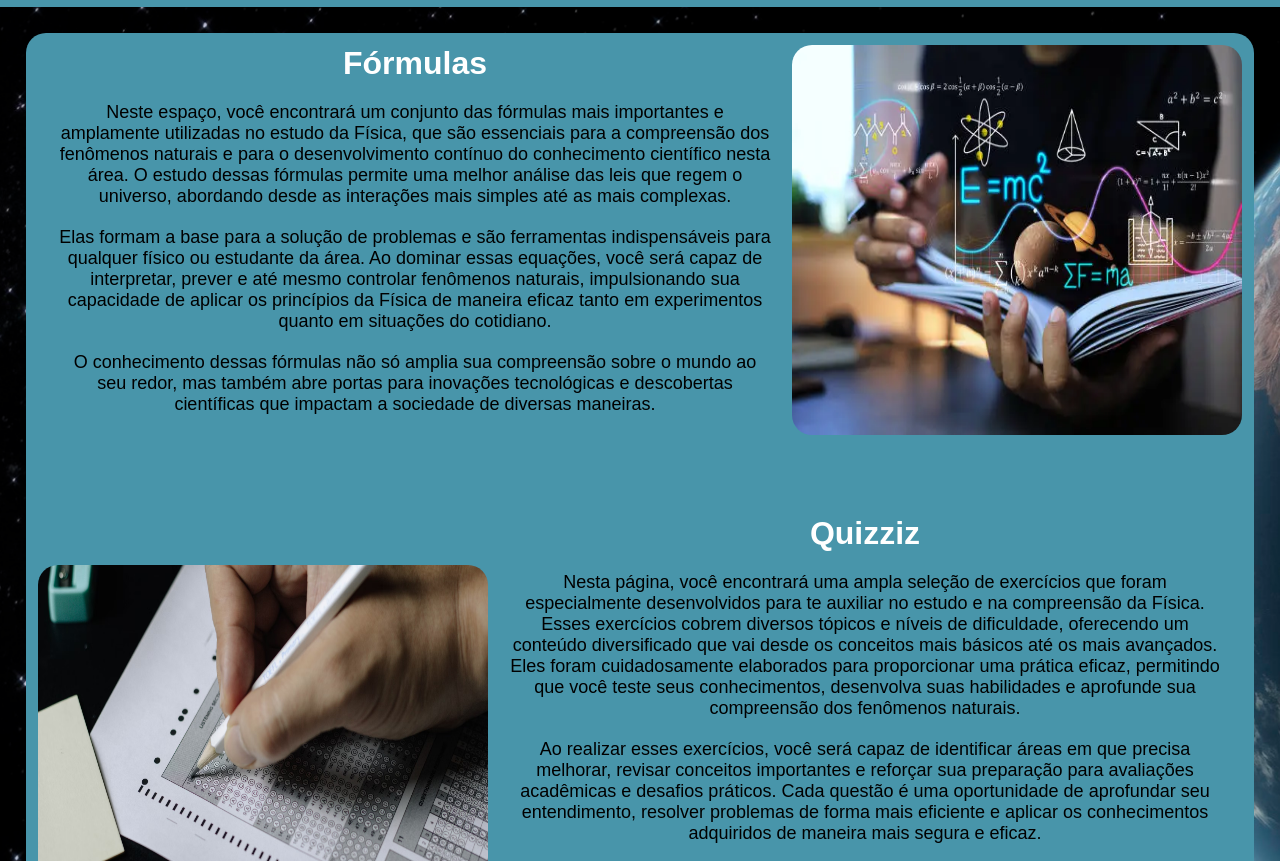
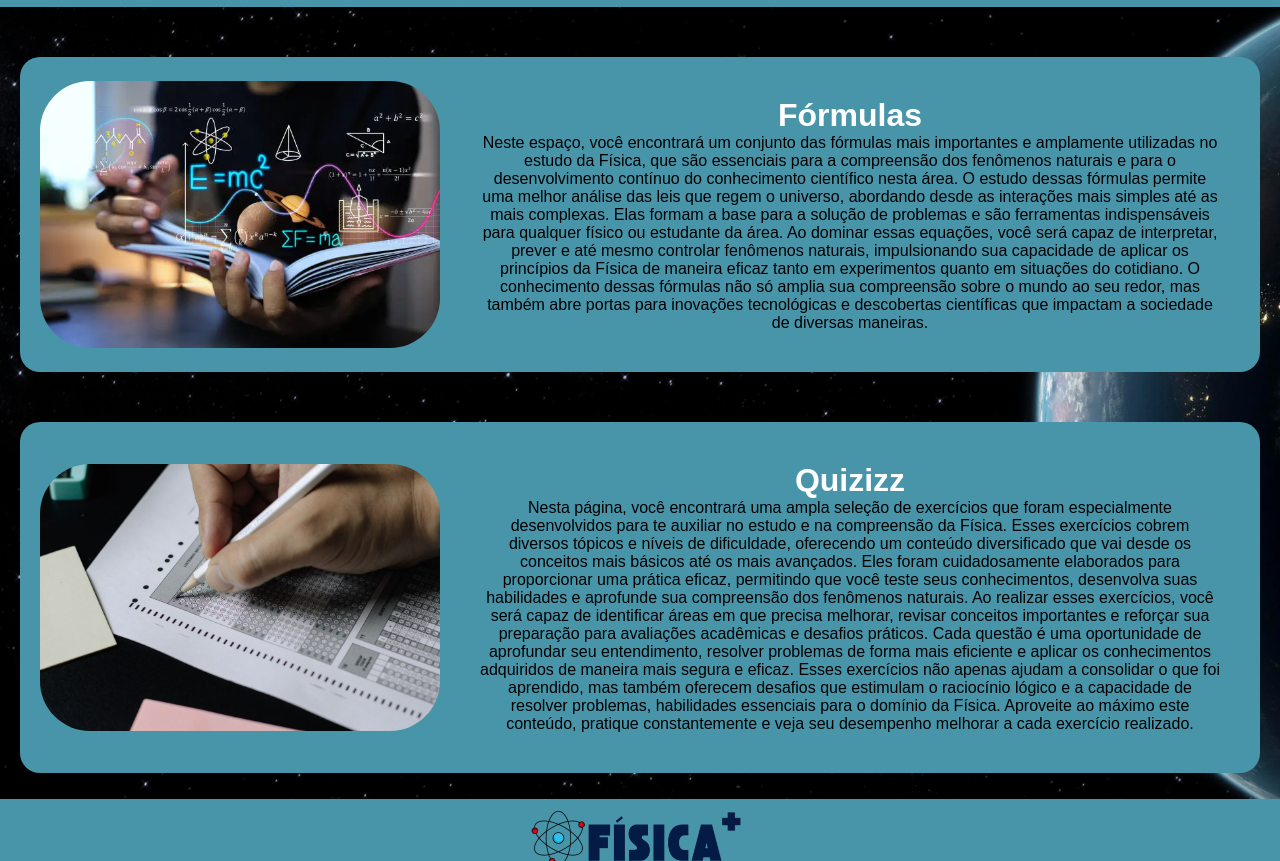
Before and after one commit to PedroRuths/F-sca-, a plain HTML site: page index.html in a window 1280 px wide. Shown: the part 85-946 px from the top of the page. Drawn offline with Linux system fonts and the light colour scheme.

Commit message:
Add files via upload

```diff
--- a/index.html
+++ b/index.html
@@ -2,9 +2,10 @@
 <html lang="pt-br">
 <head>
     <meta charset="UTF-8">
+    <meta http-equiv="X-UA-Compatible" content="IE=edge">
     <meta name="viewport" content="width=device-width, initial-scale=1.0">
     <link rel="stylesheet" href="style.css">
-    <title>Física +</title>
+    <title>Document</title>
 </head>
 <body>
     <div class="navbar">
@@ -18,36 +19,33 @@
             <a href="#footer">SOBRE</a>
         </div>
     </div>
-    <main>
-        <div class="conteudo">
-        <div class="conteudo-formulas">
-            <div class="descricao-home">
-                <h1>Fórmulas</h1>
-                <p>Neste espaço, você encontrará um conjunto das fórmulas mais importantes e amplamente utilizadas no estudo da Física, que são essenciais para a compreensão dos fenômenos naturais e para o desenvolvimento contínuo do conhecimento científico nesta área. O estudo dessas fórmulas permite uma melhor análise das leis que regem o universo, abordando desde as interações mais simples até as mais complexas.</p>
-                <p> Elas formam a base para a solução de problemas e são ferramentas indispensáveis para qualquer físico ou estudante da área. Ao dominar essas equações, você será capaz de interpretar, prever e até mesmo controlar fenômenos naturais, impulsionando sua capacidade de aplicar os princípios da Física de maneira eficaz tanto em experimentos quanto em situações do cotidiano.</p>
-                <p>O conhecimento dessas fórmulas não só amplia sua compreensão sobre o mundo ao seu redor, mas também abre portas para inovações tecnológicas e descobertas científicas que impactam a sociedade de diversas maneiras.</p>
-            </div>
-            <img src="imagens/formulas.webp" alt="Livro aberto com diversas fórmulas de física">
-        </div>
-        <div class="conteudo-quizizz">
-            <img src="imagens/quizizz.avif" alt="Livro aberto com diversas fórmulas de física">
-            <div class="descricao-quizizz">
-                <h1>Quizziz</h1>
-                <p>Nesta página, você encontrará uma ampla seleção de exercícios que foram especialmente desenvolvidos para te auxiliar no estudo e na compreensão da Física. Esses exercícios cobrem diversos tópicos e níveis de dificuldade, oferecendo um conteúdo diversificado que vai desde os conceitos mais básicos até os mais avançados. Eles foram cuidadosamente elaborados para proporcionar uma prática eficaz, permitindo que você teste seus conhecimentos, desenvolva suas habilidades e aprofunde sua compreensão dos fenômenos naturais.</p>
-                <p>Ao realizar esses exercícios, você será capaz de identificar áreas em que precisa melhorar, revisar conceitos importantes e reforçar sua preparação para avaliações acadêmicas e desafios práticos. Cada questão é uma oportunidade de aprofundar seu entendimento, resolver problemas de forma mais eficiente e aplicar os conhecimentos adquiridos de maneira mais segura e eficaz.</p>
-                <p>Esses exercícios não apenas ajudam a consolidar o que foi aprendido, mas também oferecem desafios que estimulam o raciocínio lógico e a capacidade de resolver problemas, habilidades essenciais para o domínio da Física. Aproveite ao máximo este conteúdo, pratique constantemente e veja seu desempenho melhorar a cada exercício realizado.</p>
-            </div>
-        </div>
-        </div>
-    </main>
+
+
+    <div class="reto">
+        <img src="imagens/formulas.webp" alt="">
+        <div class="dois">
+            <h1>Fórmulas</h1>
+        <p>Neste espaço, você encontrará um conjunto das fórmulas mais importantes e amplamente utilizadas no estudo da Física, que são essenciais para a compreensão dos fenômenos naturais e para o desenvolvimento contínuo do conhecimento científico nesta área. O estudo dessas fórmulas permite uma melhor análise das leis que regem o universo, abordando desde as interações mais simples até as mais complexas.
+         Elas formam a base para a solução de problemas e são ferramentas indispensáveis para qualquer físico ou estudante da área. Ao dominar essas equações, você será capaz de interpretar, prever e até mesmo controlar fenômenos naturais, impulsionando sua capacidade de aplicar os princípios da Física de maneira eficaz tanto em experimentos quanto em situações do cotidiano.
+        O conhecimento dessas fórmulas não só amplia sua compreensão sobre o mundo ao seu redor, mas também abre portas para inovações tecnológicas e descobertas científicas que impactam a sociedade de diversas maneiras.</p>
+    </div>
+    </div>
+
+    <div class="reto">
+        <img src="imagens/quizizz.avif" alt="">
+        <div class="dois">
+            <h1>Quizizz</h1>
+       <p> Nesta página, você encontrará uma ampla seleção de exercícios que foram especialmente desenvolvidos para te auxiliar no estudo e na compreensão da Física. Esses exercícios cobrem diversos tópicos e níveis de dificuldade, oferecendo um conteúdo diversificado que vai desde os conceitos mais básicos até os mais avançados. Eles foram cuidadosamente elaborados para proporcionar uma prática eficaz, permitindo que você teste seus conhecimentos, desenvolva suas habilidades e aprofunde sua compreensão dos fenômenos naturais.
+            Ao realizar esses exercícios, você será capaz de identificar áreas em que precisa melhorar, revisar conceitos importantes e reforçar sua preparação para avaliações acadêmicas e desafios práticos. Cada questão é uma oportunidade de aprofundar seu entendimento, resolver problemas de forma mais eficiente e aplicar os conhecimentos adquiridos de maneira mais segura e eficaz.
+            Esses exercícios não apenas ajudam a consolidar o que foi aprendido, mas também oferecem desafios que estimulam o raciocínio lógico e a capacidade de resolver problemas, habilidades essenciais para o domínio da Física. Aproveite ao máximo este conteúdo, pratique constantemente e veja seu desempenho melhorar a cada exercício realizado.</p>
+    </div>
+    </div>
 
     <footer>
         <img src="imagens/fisica.png" alt="">
         <p>© 2025 Físca + - Todos os direitos reservados</p>
+        <p>Feito por Pedro Ruhs e Gutavo viado</p>
     </footer>
-
-
-
 
 
 
--- a/style.css
+++ b/style.css
@@ -123,7 +123,7 @@
     margin: 20px;
     border-radius: 30px;
     box-shadow: 10px 10px 20px rgba(0, 0, 0, 0.2);
-    transition: all 0.5s ease;
+    transition: all 0.8s ease;
 }
 
 .caixa:hover {
@@ -197,3 +197,26 @@
 a:hover {
     color: aliceblue;
 }
+
+.reto {
+    display: flex;
+    padding: 20px;
+    text-align: center;
+    align-items: center;
+    margin-top: 50px;
+    background-color: #4895AA;
+    text-align: center;
+    border-radius: 20px;
+    margin-left: 20px;
+    margin-right: 20px;
+    gap: 20px;
+}
+
+.reto img {
+ width: 400px;
+ border-radius: 50px;
+}
+
+.dois {
+    padding: 20px;
+}
```
